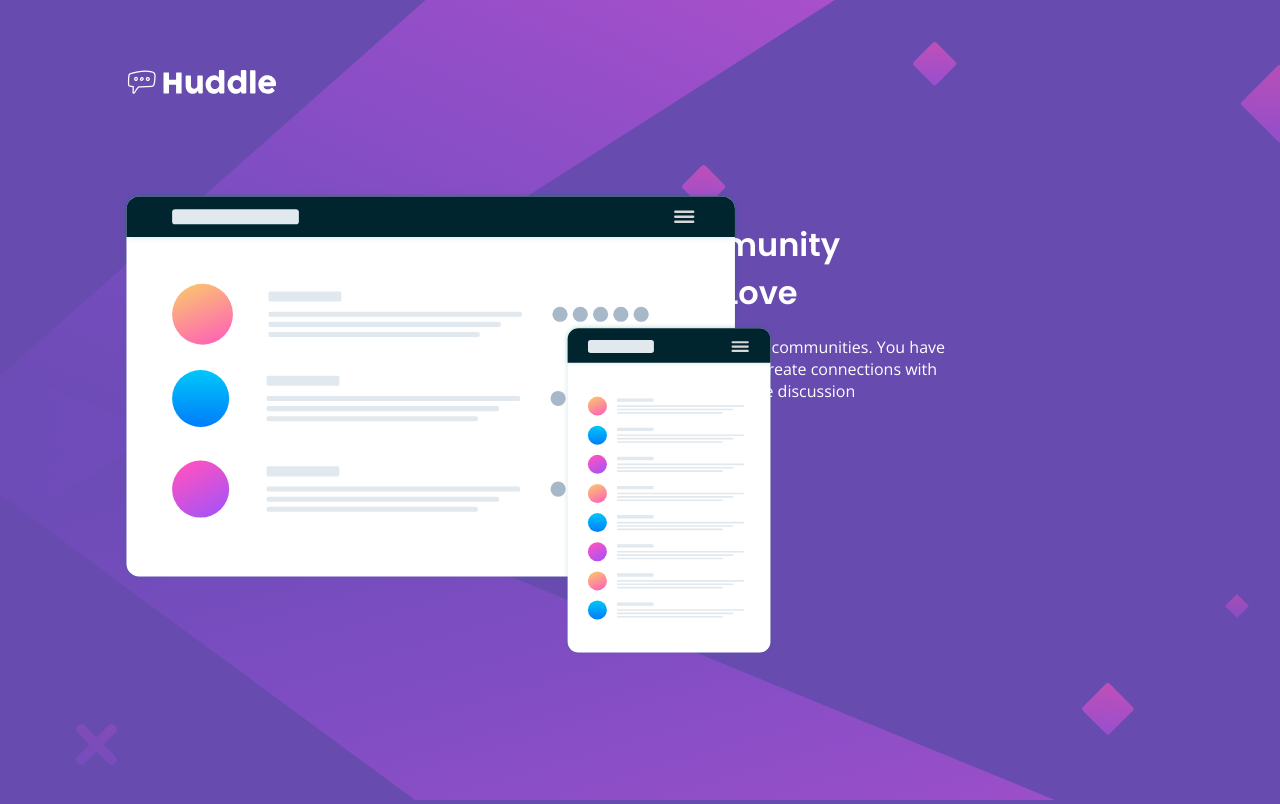
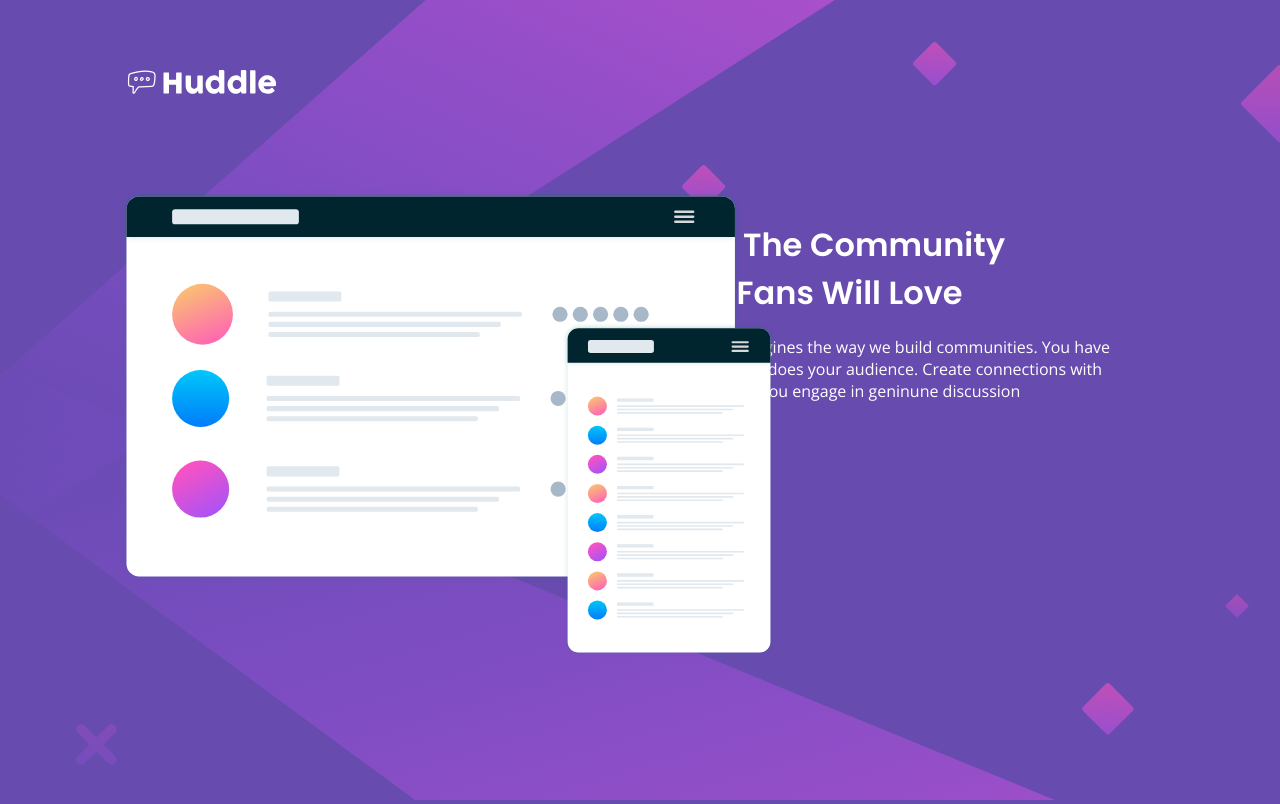
Before and after one commit to jokale/huddle, a React (Create React App) app: page / in a window 1280 px wide. Shown: the top 804 px of the page. Built offline with nearby package versions, Linux system fonts and the light colour scheme.

Commit message:
move text

```diff
--- a/src/App.css
+++ b/src/App.css
@@ -50,14 +50,14 @@ h1 {
   font-family: 'Poppins', sans-serif;
   font-weight: 600px;
   text-align: left;
-  position: absolute; top: 200px; right: 440px;
+  position: absolute; top: 200px; right: 275px;
 }
 
 p {
   font-family: 'Open Sans', sans-serif;
   font-weight: 400px;
   text-align: left;
-  position: absolute; top: 320px; right: 335px;
+  position: absolute; top: 320px; right: 170px;
 }
 
 
```
